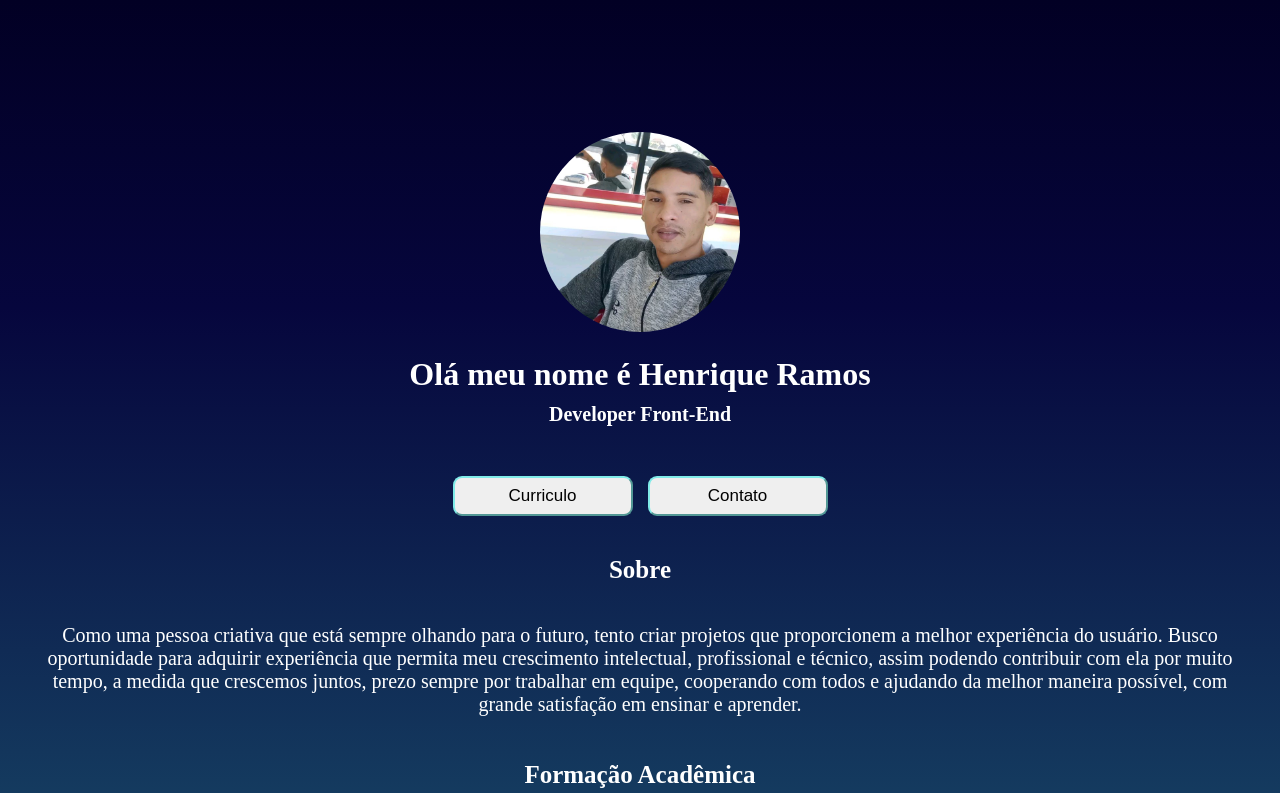
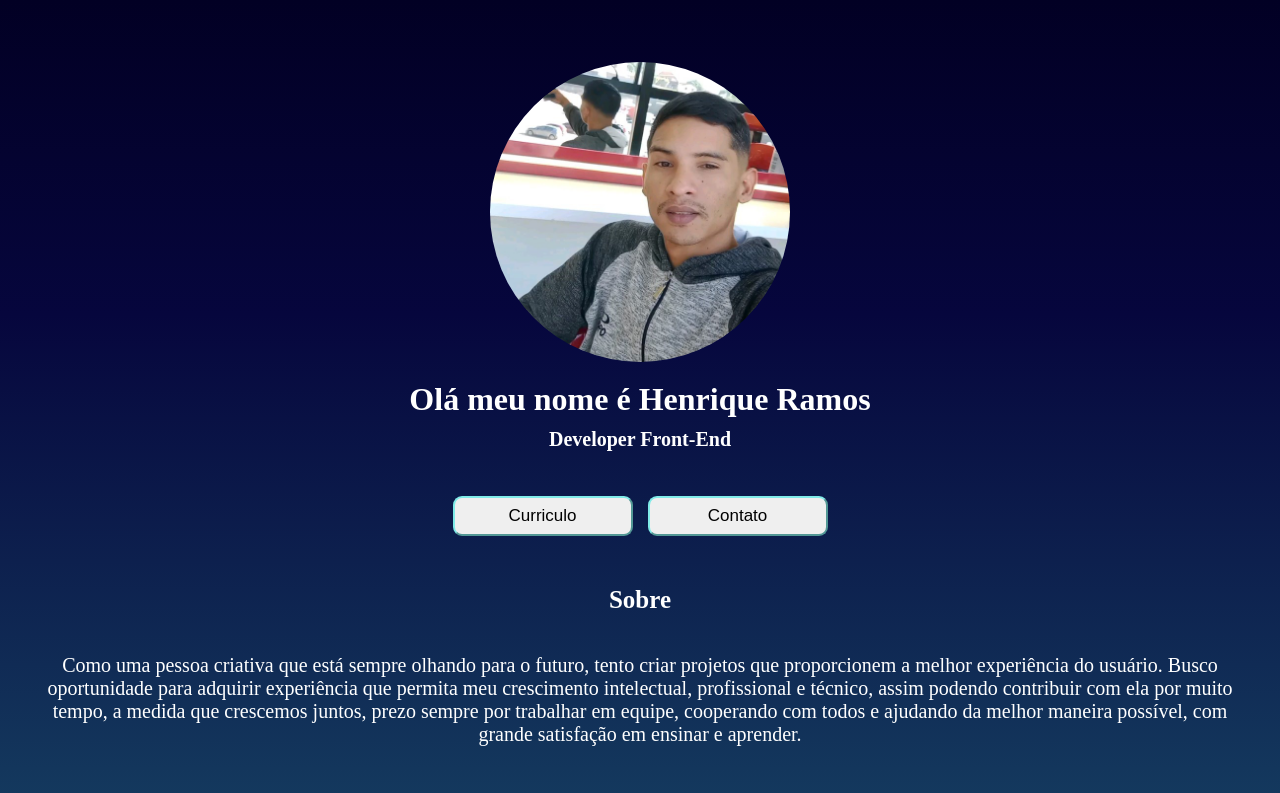
Before and after one commit to Henrique-Ramos29/Portifolio-Henrique-2023, a React (Vite) app: page / in a window 1280 px wide. Shown: the top 793 px of the page. Built offline with nearby package versions, Linux system fonts and the light colour scheme; a web font is replaced by a local one.

Commit message:
4 commit

```diff
--- a/src/components/BotaoPrincipal/index.css
+++ b/src/components/BotaoPrincipal/index.css
@@ -1,5 +1,5 @@
 .Botao {
-   margin-top: 20px;
+   margin-top: 15px;
    margin-bottom: 20px;
    width: 180px;
    height: 40px;
--- a/src/components/BotaoPrincipal/index.jsx
+++ b/src/components/BotaoPrincipal/index.jsx
@@ -4,7 +4,7 @@ import './index.css';
 const BotaoPrincipal = ({ children }) => {
     return(
         <>
-        <motion.button className='Botao' >{children}</motion.button>
+        <motion.button animate={{ scale: 1.0 }} className='Botao' >{children}</motion.button>
         </>
     )
 }
--- a/src/components/Menu/index.css
+++ b/src/components/Menu/index.css
@@ -1,5 +1,6 @@
 .Imagem_Henrique {
     border-radius: 360px;
+    margin-bottom: 35px;
 }
 
 .Titulo {
--- a/src/components/Menu/index.jsx
+++ b/src/components/Menu/index.jsx
@@ -7,11 +7,14 @@ import {motion} from 'framer-motion';
 const Menu = () => {
     return(
         <>
-        <motion.div animate={{ y: 100 }}>
-            <motion.img className="Imagem_Henrique" src={Foto} width={200} height={200} />
-          <motion.h1 className='Titulo' >Olá meu nome é Henrique Ramos</motion.h1>
-          <motion.h2 className='Subtitulo' >Developer Front-End</motion.h2>
-        <motion.div className='Div_Botao' >
+        <motion.div animate={{ y: 90 }}>
+            <motion.img
+            initial={{ y: -250 }}
+            animate={{ y: -10, scale: 1.5}}
+            className="Imagem_Henrique" src={Foto} width={200} height={200} />
+            <motion.h1 className='Titulo' >Olá meu nome é Henrique Ramos</motion.h1>
+            <motion.h2 className='Subtitulo' >Developer Front-End</motion.h2>
+        <motion.div animate={{ scale: 1.0 }} className='Div_Botao' >
             <BotaoPrincipal>Curriculo</BotaoPrincipal>
             <BotaoPrincipal>Contato</BotaoPrincipal>
         </motion.div>
```
